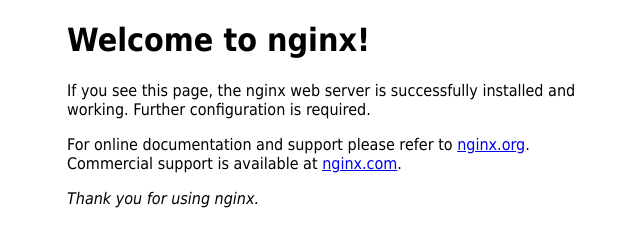
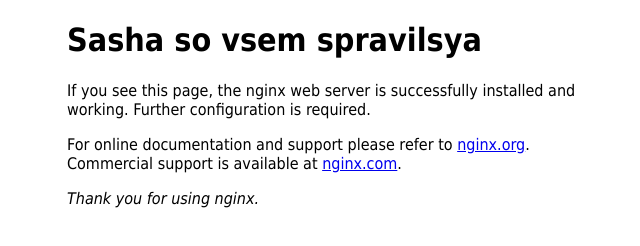
Before and after one commit to trap1703/nginx-webhook, a plain HTML site: page index.html in a window 1280 px wide. Shown: the whole page, without its empty margins (293-933 px from the left). Drawn offline with Linux system fonts and the light colour scheme.

Commit message:
sasha made it (i suppose)

```diff
--- a/index.html
+++ b/index.html
@@ -11,7 +11,7 @@
 </style>
 </head>
 <body>
-<h1>Welcome to nginx!</h1>
+<h1>Sasha so vsem spravilsya</h1>
 <p>If you see this page, the nginx web server is successfully installed and
 working. Further configuration is required.</p>
 
```
